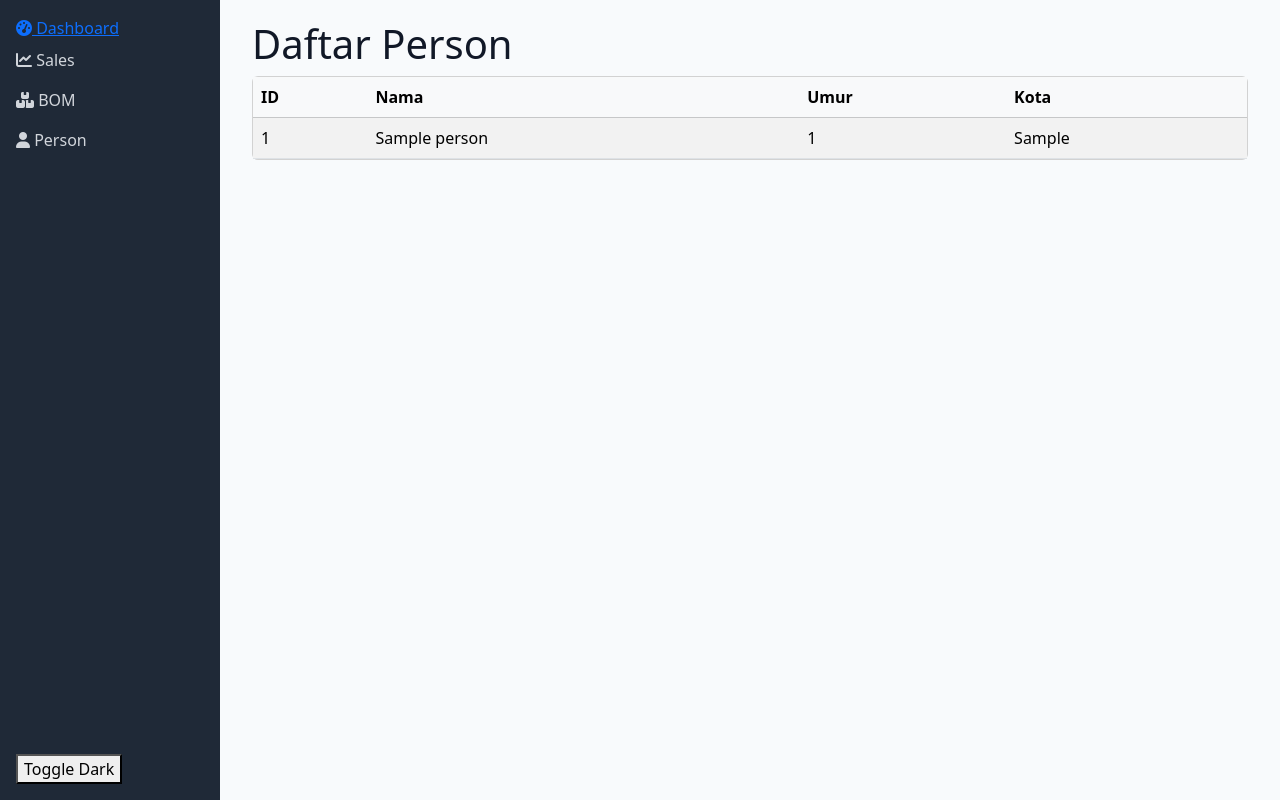
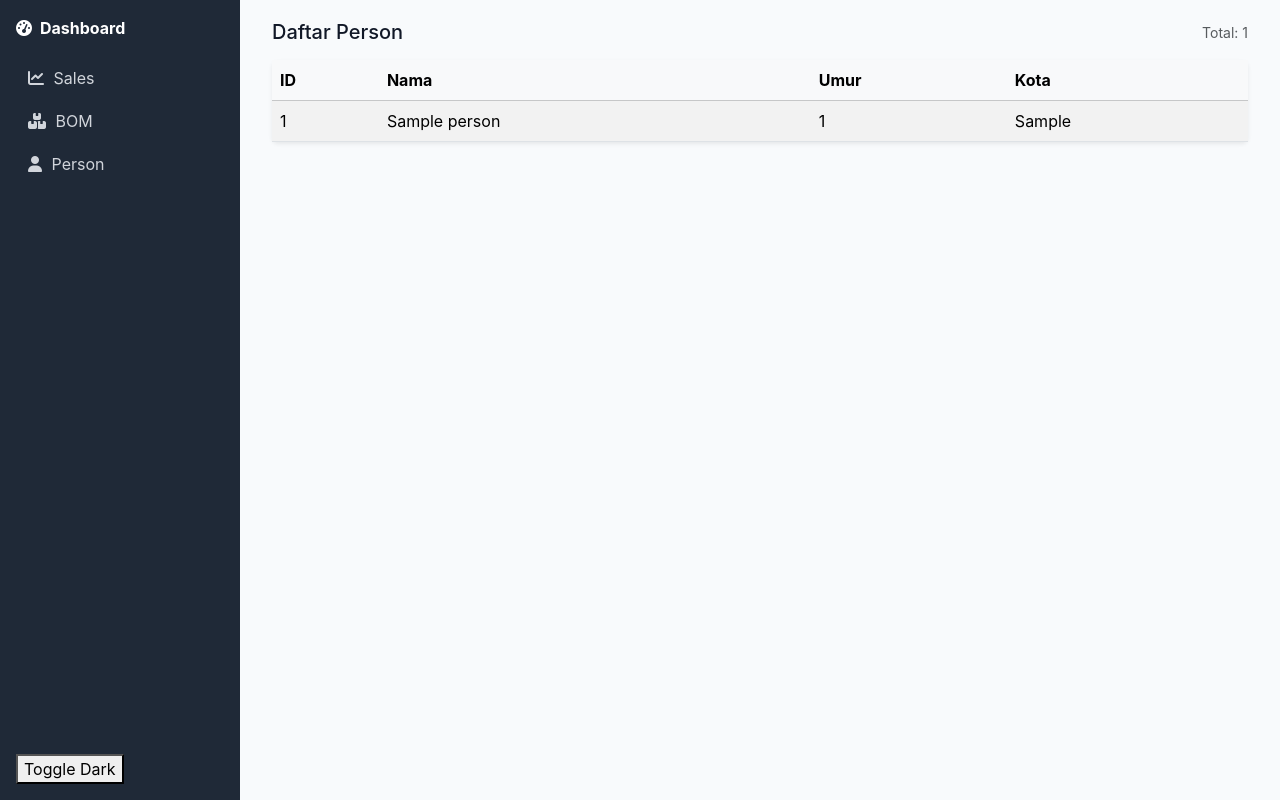
Before and after one commit to MasBayu2024/wali, a Django app: page /persons/ in a window 1280 px wide. Run offline with Django 5.2, Linux system fonts and the light colour scheme; tables that the repository leaves empty hold one stand-in row (values such as "Sample post").

Commit message:
Add personapp templates, views, menu and base layout (Bootstrap + FontAwesome + darkmode)

```diff
--- a/apps/personapp/models.py
+++ b/apps/personapp/models.py
@@ -2,13 +2,13 @@ from django.db import models
 
 class Person(models.Model):
     id = models.AutoField(primary_key=True)
-    nama = models.CharField(max_length=100)
+    nama = models.CharField(max_length=150)
     umur = models.IntegerField()
     kota = models.CharField(max_length=100)
 
     class Meta:
-        db_table = 'person'   # gunakan tabel yang sudah ada
-        managed = False       # biar Django tidak coba bikin ulang tabel
+        db_table = 'person'
+        managed = False   # set False kalau tabel sudah ada; hapus/ubah jika mau Django buat
 
     def __str__(self):
         return self.nama
--- a/apps/personapp/urls.py
+++ b/apps/personapp/urls.py
@@ -1,8 +1,8 @@
-
-
 from django.urls import path
 from . import views
 
 urlpatterns = [
+    path('', views.home, name='home'),                    # homepage
     path('persons/', views.person_list, name='person_list'),
+    # add more routes later...
 ]
--- a/apps/personapp/views.py
+++ b/apps/personapp/views.py
@@ -1,6 +1,12 @@
 from django.shortcuts import render
 from .models import Person
 
+def home(request):
+    # optionally pass some stats
+    person_count = Person.objects.count() if Person.objects.exists() else 0
+    return render(request, 'home.html', {'person_count': person_count})
+
 def person_list(request):
-    persons = Person.objects.all()
+    # optionally add ordering or pagination
+    persons = Person.objects.all().order_by('id')
     return render(request, 'person_list.html', {'persons': persons})
--- a/cfg/settings.py
+++ b/cfg/settings.py
@@ -65,7 +65,7 @@ ROOT_URLCONF = 'cfg.urls'
 TEMPLATES = [
     {
         'BACKEND': 'django.template.backends.django.DjangoTemplates',
-        'DIRS': ['templates'],  # pastikan folder templates di root project
+        'DIRS': [ BASE_DIR / 'templates' ],   # <-- pastikan ada
         'APP_DIRS': True,
         'OPTIONS': {
             'context_processors': [
--- a/templates/base.html
+++ b/templates/base.html
@@ -4,33 +4,88 @@
   <meta charset="utf-8" />
   <meta name="viewport" content="width=device-width, initial-scale=1" />
   <title>{% block title %}Dashboard{% endblock %}</title>
+
+  <!-- Bootstrap CSS -->
   <link href="https://cdn.jsdelivr.net/npm/bootstrap@5.3.2/dist/css/bootstrap.min.css" rel="stylesheet">
+  <!-- Font Awesome -->
   <link href="https://cdnjs.cloudflare.com/ajax/libs/font-awesome/6.4.0/css/all.min.css" rel="stylesheet">
+
   <style>
-    :root{ --sidebar-width:220px; --bg:#f8fafc; --text:#111827; --sidebar-bg:#1f2937; --sidebar-link:#d1d5db; }
-    .dark-mode{ --bg:#0b1220; --text:#e6eef8; --sidebar-bg:#0b1220; --sidebar-link:#cbd5e1; }
-    body{ display:flex; background:var(--bg); color:var(--text); min-height:100vh; margin:0; }
-    .sidebar{ width:var(--sidebar-width); background:var(--sidebar-bg); color:var(--sidebar-link); padding:1rem; position:fixed; height:100vh; }
+    :root{ --sidebar-width:240px; --bg:#f8fafc; --card:#fff; --text:#111827; --muted:#6b7280; --sidebar-bg:#1f2937; --sidebar-link:#d1d5db; --accent:#0d6efd; }
+    .dark-mode{ --bg:#06070a; --card:#0f1724; --text:#e6eef8; --muted:#9aa6b2; --sidebar-bg:#0b1220; --sidebar-link:#cbd5e1; --accent:#66b2ff; }
+
+    body{ min-height:100vh; display:flex; background:var(--bg); color:var(--text); transition:background .2s, color .2s; margin:0; font-family:Inter, system-ui, -apple-system, "Segoe UI", Roboto, "Helvetica Neue", Arial; }
+    .sidebar{ width:var(--sidebar-width); min-width:var(--sidebar-width); height:100vh; position:fixed; top:0; left:0; background:var(--sidebar-bg); color:var(--sidebar-link); padding:1rem; display:flex; flex-direction:column; }
+    .sidebar .brand{ color:#fff; font-weight:700; display:flex; align-items:center; gap:.5rem; margin-bottom:1rem; text-decoration:none; }
+    .sidebar .nav-link{ color:var(--sidebar-link); padding:.6rem .75rem; border-radius:.35rem; text-decoration:none; display:flex; align-items:center; gap:.6rem; }
+    .sidebar .nav-link:hover, .sidebar .nav-link.active{ background:rgba(255,255,255,0.04); color:#fff; }
+    .sidebar .bottom{ margin-top:auto; }
+
     .content{ margin-left:var(--sidebar-width); padding:1.25rem; width:calc(100% - var(--sidebar-width)); }
-    .nav-link{ color:var(--sidebar-link); text-decoration:none; display:block; padding:.5rem 0; }
-    .nav-link:hover{ color:#fff; }
+
+    .card{ background:var(--card); border:none; color:var(--text); }
+
+    /* responsive */
+    @media (max-width: 768px){
+      .sidebar{ transform:translateX(-100%); position:fixed; z-index:1030; }
+      .sidebar.show{ transform:translateX(0); }
+      .content{ margin-left:0; width:100%; }
+      .backdrop{ display:none; }
+      .backdrop.show{ display:block; position:fixed; inset:0; background:rgba(0,0,0,.35); z-index:1020; }
+    }
   </style>
 </head>
 <body id="pageBody">
+
   {% include 'menu.html' %}
-  <div class="content">
+
+  <div id="backdrop" class="backdrop"></div>
+
+  <main class="content">
+    <!-- mobile top bar to toggle sidebar -->
+    <nav class="navbar navbar-light bg-transparent mb-3 d-md-none">
+      <div class="container-fluid px-0">
+        <button id="menuToggle" class="btn btn-outline-secondary btn-sm"><i class="fa fa-bars"></i></button>
+        <div class="ms-auto">
+          <button id="mobileThemeToggle" class="btn btn-outline-secondary btn-sm"><i id="mobileThemeIcon" class="fa-regular fa-moon"></i></button>
+        </div>
+      </div>
+    </nav>
+
     {% block content %}{% endblock %}
-  </div>
+  </main>
 
   <script src="https://cdn.jsdelivr.net/npm/bootstrap@5.3.2/dist/js/bootstrap.bundle.min.js"></script>
   <script>
-    // simple theme toggle (desktop button has id desktopThemeToggle, mobile has mobileThemeToggle)
+    // sidebar toggle mobile
+    const menuToggle = document.getElementById('menuToggle');
+    const sidebar = document.getElementById('sidebar');
+    const backdrop = document.getElementById('backdrop');
+    if(menuToggle){ menuToggle.addEventListener('click', ()=>{ sidebar.classList.toggle('show'); backdrop.classList.toggle('show'); }); }
+    if(backdrop) backdrop.addEventListener('click', ()=>{ sidebar.classList.remove('show'); backdrop.classList.remove('show'); });
+
+    // theme toggle persistent
     const pageBody = document.getElementById('pageBody');
+    const mobileToggle = document.getElementById('mobileThemeToggle');
+    const desktopToggle = document.getElementById('desktopThemeToggle');
+    const mobileIcon = document.getElementById('mobileThemeIcon');
+    const desktopIcon = document.getElementById('desktopThemeIcon');
     const THEME_KEY = 'dashboard_theme';
-    function applyTheme(t){ if(t==='dark') pageBody.classList.add('dark-mode'); else pageBody.classList.remove('dark-mode'); }
-    (function(){ const s = localStorage.getItem(THEME_KEY); applyTheme(s || (window.matchMedia('(prefers-color-scheme: dark)').matches ? 'dark' : 'light')); })();
-    function toggleTheme(){ const is = pageBody.classList.contains('dark-mode') ? 'light' : 'dark'; applyTheme(is); localStorage.setItem(THEME_KEY, is); }
-    document.addEventListener('click', e=>{ if(e.target.id==='desktopThemeToggle' || e.target.id==='mobileThemeToggle') toggleTheme(); });
+
+    function applyTheme(theme){
+      if(theme==='dark'){ pageBody.classList.add('dark-mode'); if(mobileIcon) mobileIcon.className='fa-solid fa-sun'; if(desktopIcon) desktopIcon.className='fa-solid fa-sun'; }
+      else { pageBody.classList.remove('dark-mode'); if(mobileIcon) mobileIcon.className='fa-regular fa-moon'; if(desktopIcon) desktopIcon.className='fa-regular fa-moon'; }
+    }
+
+    (function(){
+      const saved = localStorage.getItem(THEME_KEY);
+      if(saved) applyTheme(saved);
+      else { applyTheme(window.matchMedia && window.matchMedia('(prefers-color-scheme: dark)').matches ? 'dark' : 'light'); }
+    })();
+
+    function toggleTheme(){ const isDark = pageBody.classList.contains('dark-mode'); const newTheme = isDark ? 'light' : 'dark'; applyTheme(newTheme); localStorage.setItem(THEME_KEY, newTheme); }
+    if(mobileToggle) mobileToggle.addEventListener('click', toggleTheme);
+    if(desktopToggle) desktopToggle.addEventListener('click', toggleTheme);
   </script>
 </body>
 </html>
--- a/templates/person_list.html
+++ b/templates/person_list.html
@@ -2,12 +2,21 @@
 {% block title %}Daftar Person{% endblock %}
 {% block content %}
   <div class="container">
-    <h1>Daftar Person</h1>
-    <div class="card">
+    <div class="d-flex justify-content-between align-items-center mb-3">
+      <h2 class="h5 mb-0">Daftar Person</h2>
+      <small class="text-muted">Total: {{ persons|length }}</small>
+    </div>
+
+    <div class="card shadow-sm">
       <div class="card-body p-0">
         <table class="table table-striped mb-0">
           <thead class="table-light">
-            <tr><th>ID</th><th>Nama</th><th>Umur</th><th>Kota</th></tr>
+            <tr>
+              <th>ID</th>
+              <th>Nama</th>
+              <th>Umur</th>
+              <th>Kota</th>
+            </tr>
           </thead>
           <tbody>
             {% for p in persons %}
@@ -18,7 +27,7 @@
               <td>{{ p.kota }}</td>
             </tr>
             {% empty %}
-            <tr><td colspan="4" class="text-center">Belum ada data</td></tr>
+            <tr><td colspan="4" class="text-center py-3">Belum ada data</td></tr>
             {% endfor %}
           </tbody>
         </table>
```
Also changed, not shown: templates/home.html (+21 -2 lines), 1 other file.
